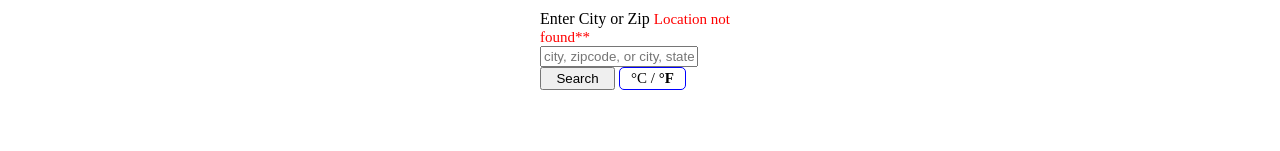
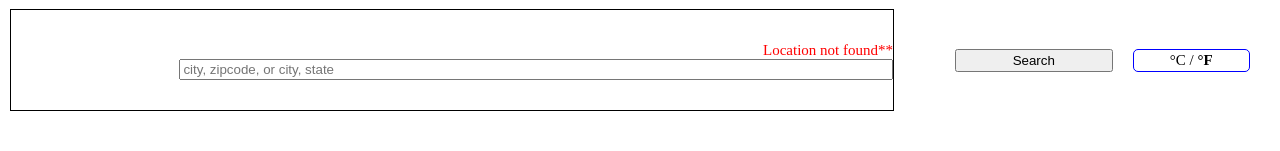
Before and after one commit to blain-crawford/Whether-the-weather-app, a website built with webpack: page dist/index.html in a window 1280 px wide. Shown: the top 151 px of the page. Built offline with nearby package versions, Linux system fonts and the light colour scheme; some packages are replaced by stand-ins of ours; no server answers.

Commit message:
added daily metrics and starting to style the header for a basic first draft

```diff
--- a/src/styles.css
+++ b/src/styles.css
@@ -8,19 +8,31 @@ html {
 }
 
 #city-search-form {
-  width: 200px;
+  height: 100px;
   margin: 0 auto;
   display: flex;
+  align-items: center;
+  justify-content: space-between;
+  /* flex-direction: column; */
+}
+
+#input-label-error {
+  width: 70%;
+  border: 1px solid black;
+  height: 100%;
+  display: flex;
   flex-direction: column;
+  justify-content: center;
+  align-items: flex-end;
 }
 
 #city-input {
-  width: 75%;
+  width: 80%;
 }
 
 #search-button-and-unit-selector {
   display: flex;
-  width: 75%;
+  width: 25%;
 }
 
 #current-day-display{
```
Also changed, not shown: dist/index.html.
